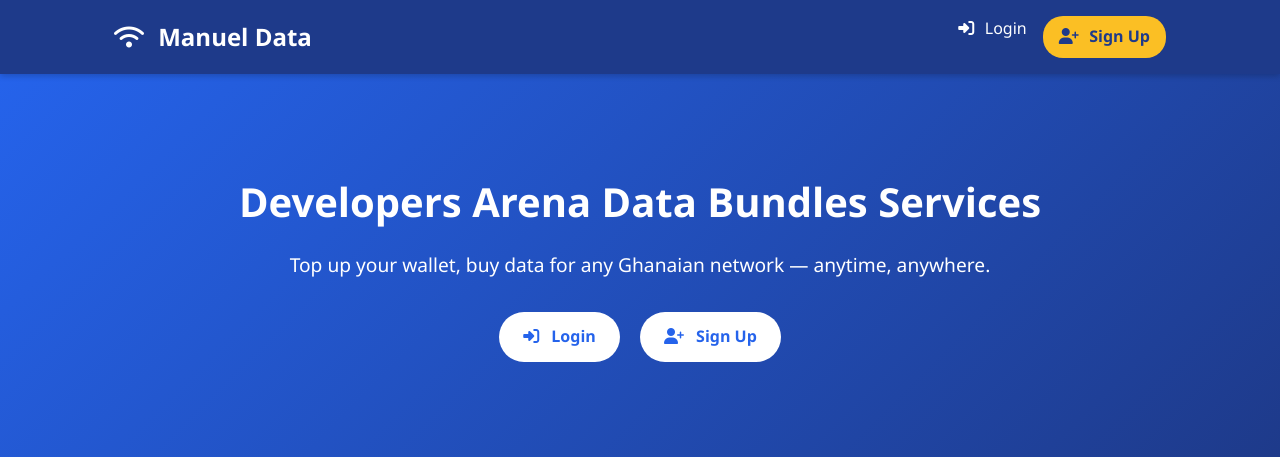
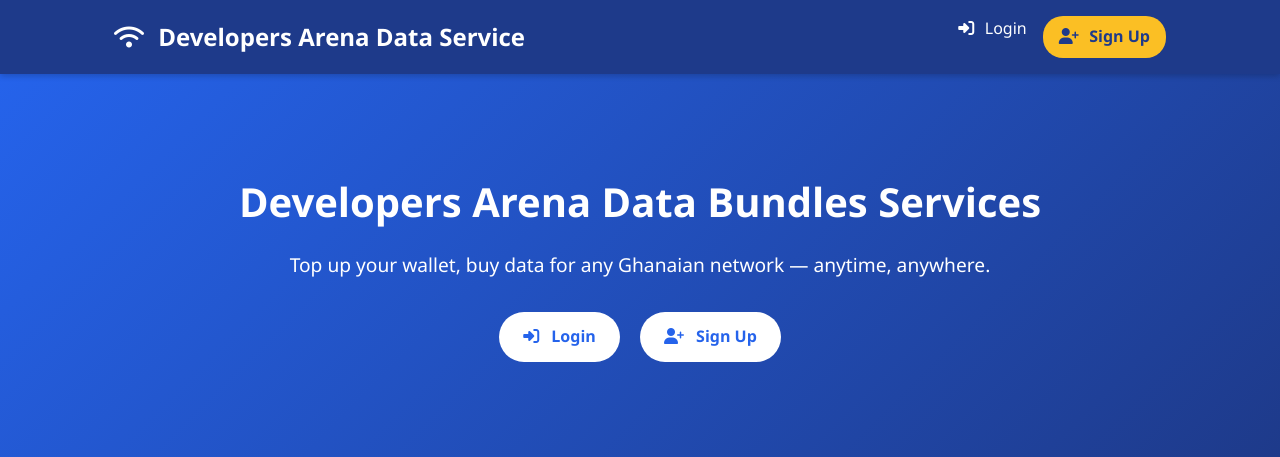
Before and after one commit to Manuel-HQ/data-bundle-app, a Flask app: page / in a window 1280 px wide. Shown: the top 457 px of the page. Run offline with Flask 3, Linux system fonts and the light colour scheme.

Commit message:
Update landing.html

```diff
--- a/templates/landing.html
+++ b/templates/landing.html
@@ -16,7 +16,7 @@
   <nav class="navbar">
     <div class="nav-container">
       <a href="{{ url_for('login') }}" class="logo">
-        <i class="fas fa-wifi"></i> Manuel Data
+        <i class="fas fa-wifi"></i> Developers Arena Data Service
       </a>
       <div class="nav-links" id="navLinks">
         <a href="{{ url_for('login') }}"><i class="fas fa-sign-in-alt"></i> Login</a>
```
